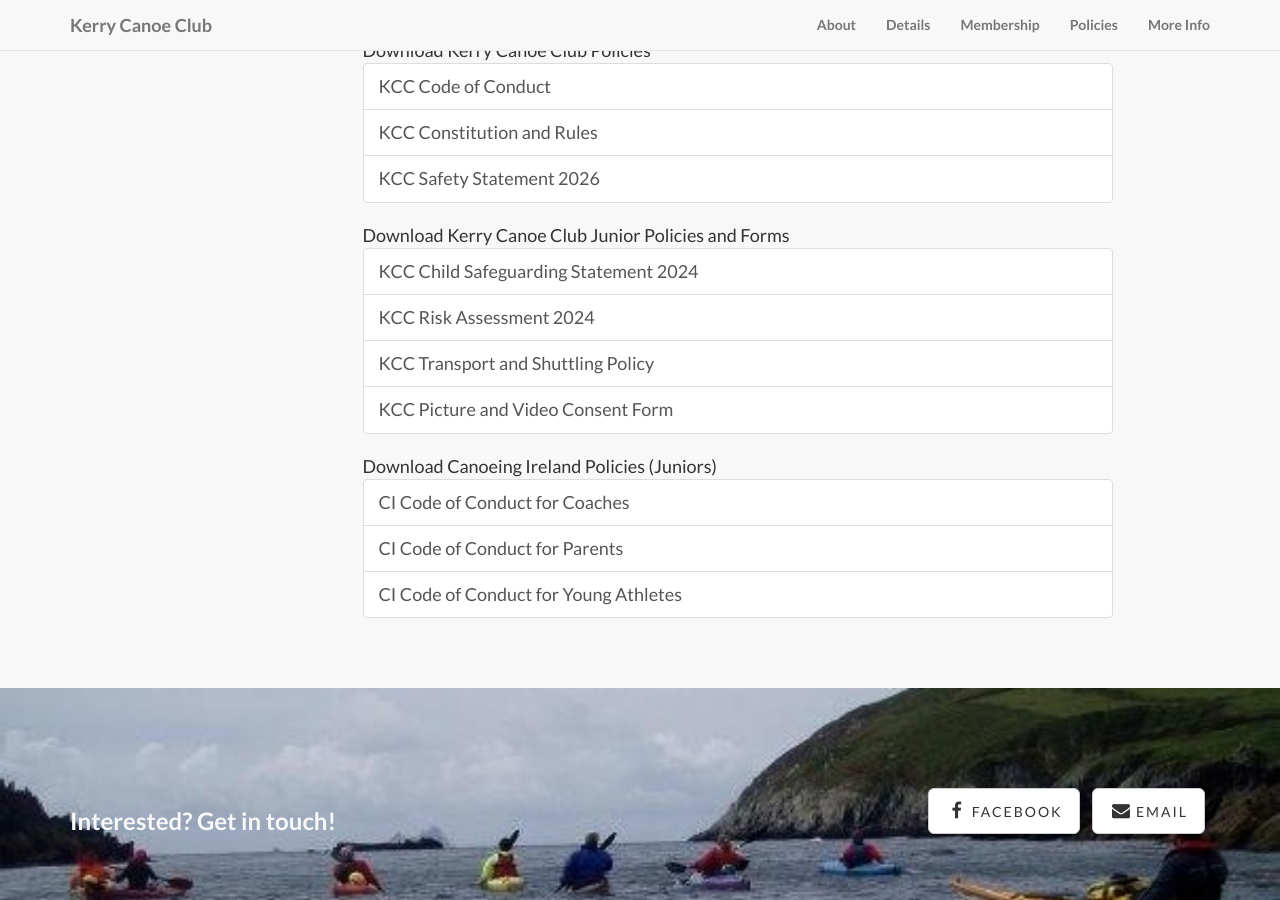
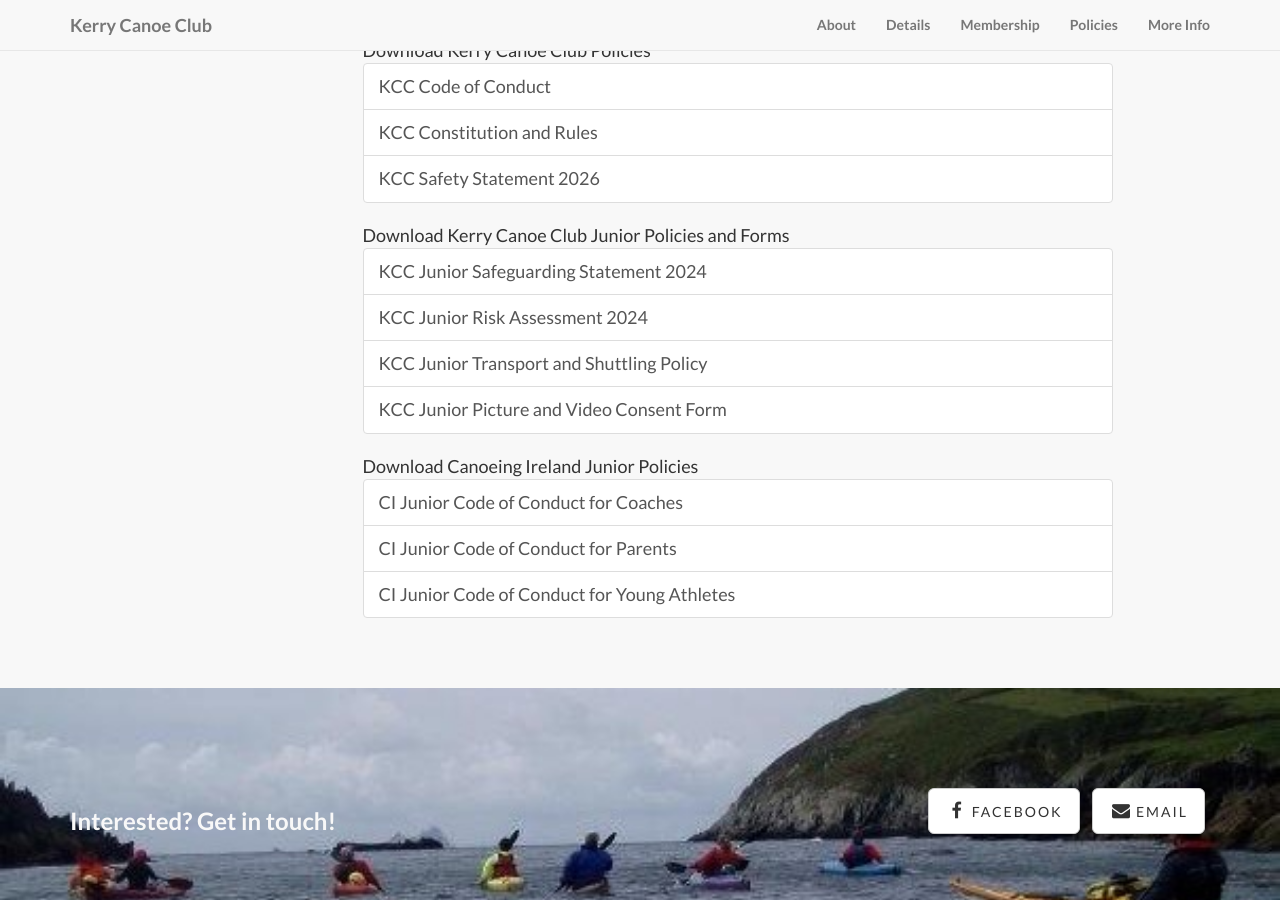
Before and after one commit to kerrycanoeclub/kerrycanoeclub.github.io, a Jekyll site: the page built from policies.html, in a window 1280 px wide and 900 px high, scrolled down 486 px. Built offline with Jekyll 4.4.1, drawn with Linux system fonts in a browser that asks for light colours.

Commit message:
update labels for junior policies

```diff
--- a/policies.html
+++ b/policies.html
@@ -55,52 +55,52 @@
       href="./assets/documents/juniors/KCC_Child_Safeguarding_Statement_2024_signed.pdf"
       download
     >
-      KCC Child Safeguarding Statement 2024
+      KCC Junior Safeguarding Statement 2024
     </a>
     <a
       class="list-group-item list-group-item-action"
       href="./assets/documents/juniors/KCC_Risk_Assessment_2024_signed.pdf"
       download
     >
-      KCC Risk Assessment 2024
+      KCC Junior Risk Assessment 2024
     </a>
     <a
       class="list-group-item list-group-item-action"
       href="./assets/documents/juniors/KCC_Transport_and_Shuttling_Policy.pdf"
       download
     >
-      KCC Transport and Shuttling Policy
+      KCC Junior Transport and Shuttling Policy
     </a>
     <a
       class="list-group-item list-group-item-action"
       href="./assets/documents/juniors/KCC_Picture_and_Video_Consent_Form.pdf"
       download
     >
-      KCC Picture and Video Consent Form
+      KCC Junior Picture and Video Consent Form
     </a>
   </ul>
 </div>
 
 <div class="card">
-  <div class="card-header">Download Canoeing Ireland Policies (Juniors)</div>
+  <div class="card-header">Download Canoeing Ireland Junior Policies</div>
   <ul class="list-group list-group-flush">
     <a
       class="list-group-item list-group-item-action"
       href="./assets/documents/juniors/CI_Code_of_Conduct_for_Coaches.pdf"
       download
-      >CI Code of Conduct for Coaches
+      >CI Junior Code of Conduct for Coaches
     </a>
     <a
       class="list-group-item list-group-item-action"
       href="./assets/documents/juniors/CI_Code_of_Conduct_for_Parents.pdf"
       download
-      >CI Code of Conduct for Parents
+      >CI Junior Code of Conduct for Parents
     </a>
     <a
       class="list-group-item list-group-item-action"
       href="./assets/documents/juniors/CI_Code_of_Conduct_for_Young_Athletes.pdf"
       download
-      >CI Code of Conduct for Young Athletes
+      >CI Junior Code of Conduct for Young Athletes
     </a>
   </ul>
 </div>
```
